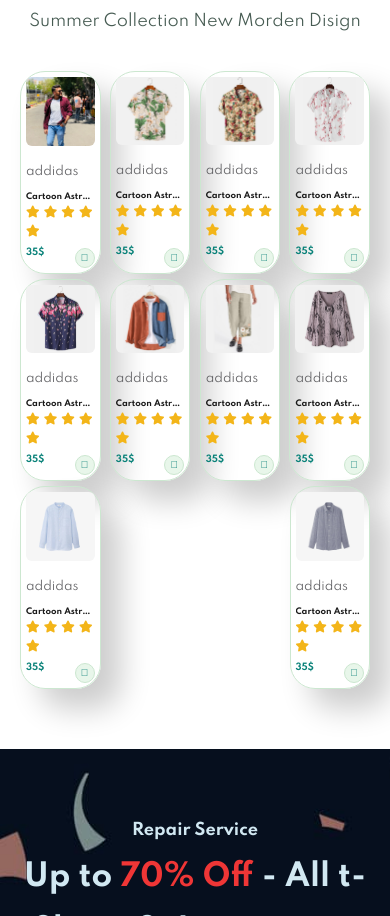
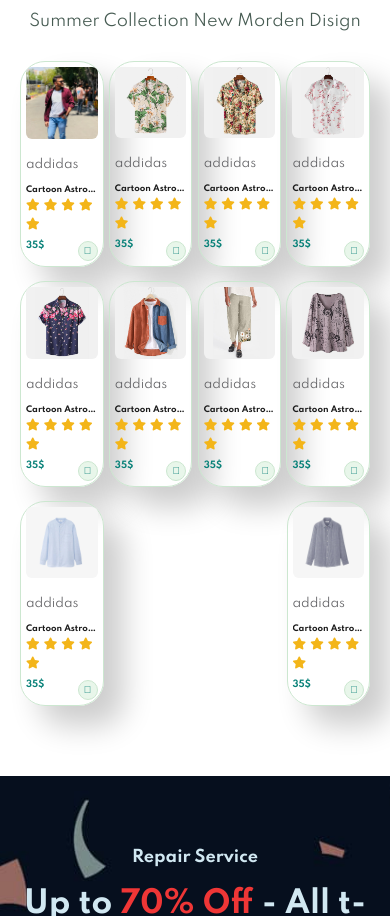
Before and after one commit to VishwajeetCSE/e-commerce, a plain HTML site: page index.html in a window 390 px wide. Shown: the part 810-1726 px from the top of the page. Drawn offline with Linux system fonts and the light colour scheme.

Commit message:
Fix hover on hero button and strictly enforce 4 columns for products

```diff
--- a/style.css
+++ b/style.css
@@ -193,10 +193,7 @@ body {
 }
 
 #hero button:hover {
-  background-color: #088178;
-  color: #fff;
-  background-image: none;
-  transform: translateY(-3px);
+  transform: scale(1.05) translateY(-3px);
   box-shadow: 0 5px 15px rgba(0, 0, 0, 0.2);
 }
 
@@ -757,13 +754,13 @@ footer .copyright{
     margin: 15px 15px;
   }
   #product1 .pro-container {
-    justify-content: center;
-    gap: 15px;
+    justify-content: space-between;
+    gap: 10px;
   }
   #product1 .pro {
     margin: 0;
-    width: 31%; /* fit 3 items per row roughly with gap */
-    min-width: 170px;
+    width: calc(25% - 10px); /* strictly 4 items per row */
+    min-width: unset;
   }
   #banner {
     height: 20vh;
@@ -811,12 +808,13 @@ footer .copyright{
   }
   #product1 .pro-container {
     justify-content: space-between;
-    gap: 5px;
+    gap: 4px;
+    padding-top: 10px;
   }
   #product1 .pro {
-    width: 23%; /* ensures 4 items side by side */
+    width: calc(25% - 4px); /* ensures exactly 4 items side by side */
     min-width: unset;
-    margin: 0;
+    margin: 0 0 10px 0;
     padding: 5px;
   }
   #product1 .pro img {
```
